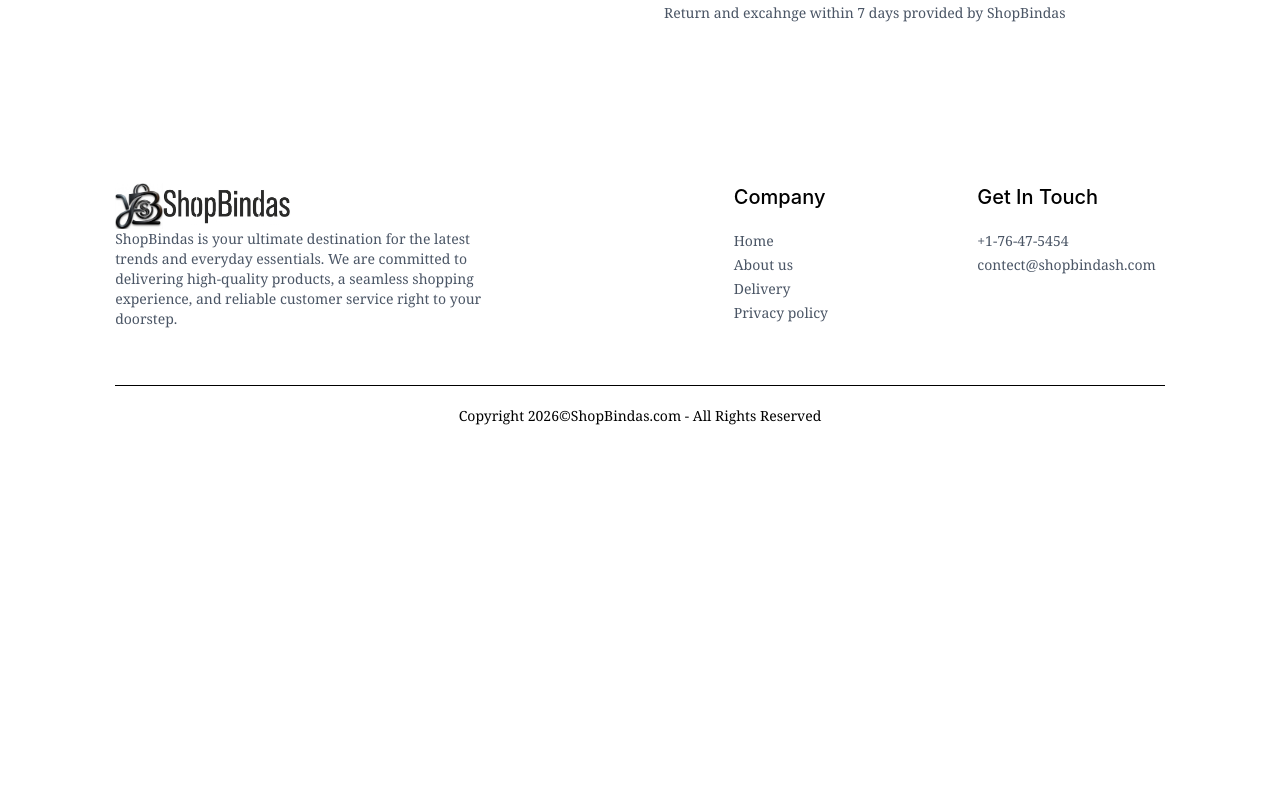
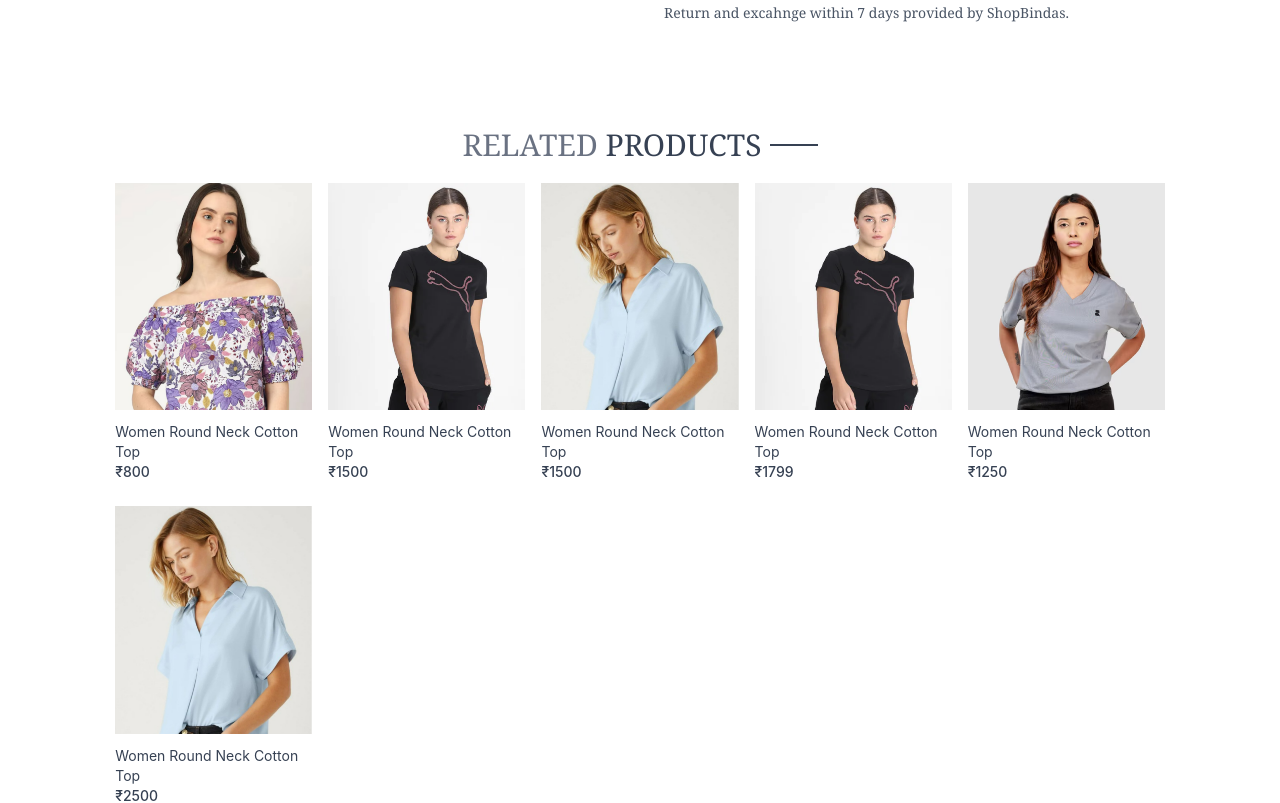
Before and after one commit to Ayush94Kumar/ShopBindas, a React (Vite) app in the folder frontend/: page /product/aaaaa in a window 1280 px wide. Shown: the part 644-1447 px from the top of the page. Before the commit the page ends 1130 px from the top, so only its background shows below. Built offline with nearby package versions, Linux system fonts and the light colour scheme.

Commit message:
Added relatedProduct in Product

```diff
--- /dev/null
+++ b/frontend/src/components/RelatedProduct.jsx
@@ -0,0 +1,48 @@
+import React, { useContext, useEffect, useState } from 'react'
+import { ShopContext } from '../context/ShopContext'
+import Title from './Title';
+import ProductItem from './ProductItem';
+
+const RelatedProduct = ({category,subCategory}) => {
+    //Fetch the global list of products from the ShopContext
+    const {products} = useContext (ShopContext);
+    // Initialize a state variable to store the filtered list of related products
+    const [related ,setRelated] = useState([]);
+
+    //useEffect hook runs whenever the 'products' array changes.
+    // It is responsible for filtering the products to find matches.
+    useEffect(()=>{
+        if(products.length>0)
+        {
+            let productsCopy =products.slice();
+            // Filter the products to only include those that match the current item's category
+            productsCopy =productsCopy.filter((item) => category===item.category);
+            productsCopy = productsCopy.filter((item) => subCategory===item.subCategory);
+            // Update the 'related' state with our final filtered list
+            setRelated(productsCopy);
+
+        }
+    },[products])
+
+
+  return (
+    <div className='my-24'>
+        <div className='text-center text-3xl py-2'>
+            {/* Added title */}
+            <Title text1={'RELATED'} text2={'PRODUCTS'}/>
+        </div>
+        <div className='grid grid-cols-2 sm:grid-cols-3 md:grid-cols-4 lg:grid-cols-5 gap-4 gap-y-6'>
+            {
+                // Iterate over the 'related' array and render a ProductItem component for each one
+                related.map((item,index)=>(
+                    <ProductItem key={index} id={item._id} name={item.name} price={item.price} image={item.image}/>
+                ))
+            }
+
+        </div>
+
+    </div>
+  )
+}
+
+export default RelatedProduct
--- a/frontend/src/pages/Product.jsx
+++ b/frontend/src/pages/Product.jsx
@@ -2,6 +2,7 @@
 import { useParams } from 'react-router-dom'
 import { ShopContext } from '../context/ShopContext';
 import { assets } from '../assets/assets';
+import RelatedProduct from '../components/RelatedProduct';
 
 const Product = () => {
   const { productId } = useParams();
@@ -88,12 +89,14 @@
             {/* more information about product */}
             <hr className='mt-8 sm:w-4/5'/>
             <div className='text-sm text-gray-500 mt-5 flex flex-col gap-1'>
-              <p className='font-serif text-gray-600'>100% Original Product made by ShopBindash</p>
-              <p className='font-serif text-gray-600'>Cash on Delivery is available on this product</p>
-              <p className='font-serif text-gray-600'>Return and excahnge within 7 days provided by ShopBindas </p>
+              <p className='font-serif text-gray-600'>100% Original Product made by ShopBindash.</p>
+              <p className='font-serif text-gray-600'>Cash on Delivery is available on this product.</p>
+              <p className='font-serif text-gray-600'>Return and excahnge within 7 days provided by ShopBindas.</p>
             </div>
         </div>
       </div>
+      {/* related product */}
+       <RelatedProduct category={productData.category} subCategory={productData.subCategory}/>
     </div>
   ) : <div className='opacity-0'></div>
 }
```
Also changed, not shown: frontend/src/assets/p_img54_1.png.
